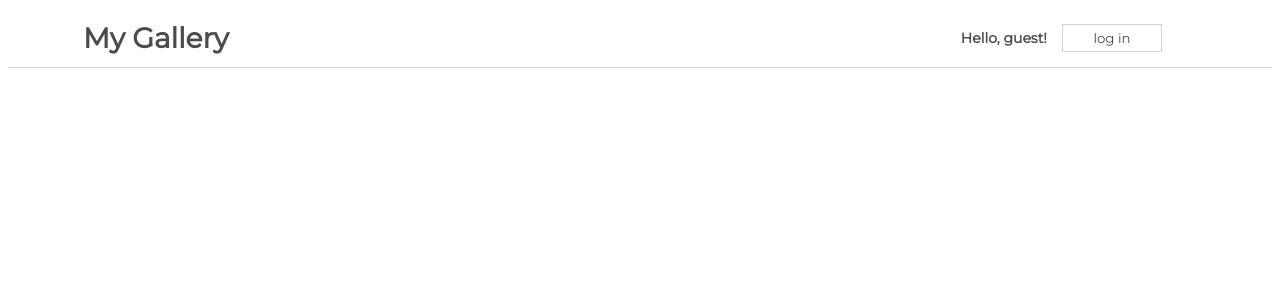
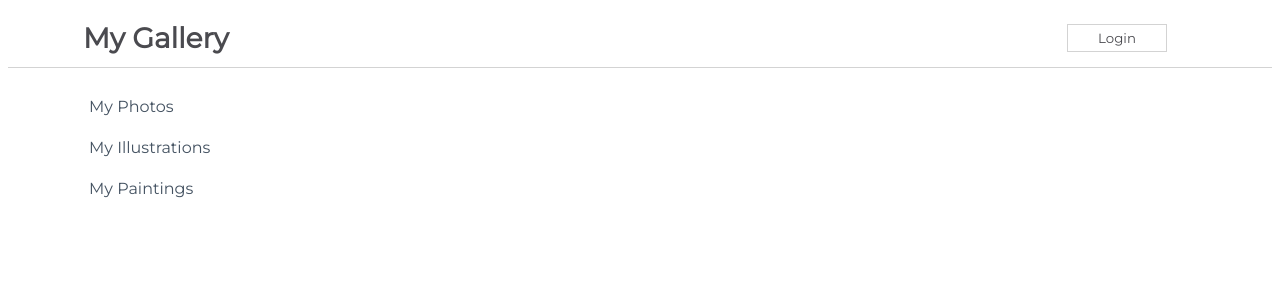
Before and after one commit to lienebriede/CI-react-challenges, a React (Create React App) app in the folder my-app/: page / in a window 1280 px wide. Shown: the top 300 px of the page. Built offline with nearby package versions, Linux system fonts and the light colour scheme.

Commit message:
Nav Bar Form

```diff
--- a/my-app/src/App.js
+++ b/my-app/src/App.js
@@ -1,10 +1,14 @@
 import css from './App.module.css';
-import NavBarSimple from './components/NavBarSimple';
+//import NavBarSimple from './components/NavBarSimple';
+import Sidebar from "./components/Sidebar";
+import NavBarForm from './components/NavBarForm';
 
 function App() {
   return (
     <div className={css.App}>
-      <NavBarSimple />
+      {/* Add your components here */}
+      <NavBarForm />
+      <Sidebar />
     </div>
   );
 }
--- /dev/null
+++ b/my-app/src/components/NavBarChild.js
@@ -0,0 +1,23 @@
+import React from 'react'
+
+function NavBarChild(props) {
+    return (
+        <div>
+            {
+                props.isLoggedIn ?
+                    <button onClick={() => props.handleButtonClick()}>Login</button>
+                    :
+                    <form>
+                        <label htmlFor="username">Username:</label>
+                        <input placeholder="username" id="username" />
+
+                        <label htmlFor="password">Password:</label>
+                        <input placeholder="password" id="password" />
+                        <button onClick={() => props.handleButtonClick()}>Submit</button>
+                    </form>
+            }
+        </div>
+    )
+}
+
+export default NavBarChild
--- /dev/null
+++ b/my-app/src/components/NavBarForm.js
@@ -0,0 +1,30 @@
+import React, { Component } from 'react'
+import css from './css/NavBarForm.module.css';
+import NavBarChild from './NavBarChild';
+export class NavBarForm extends Component {
+    constructor(props) {
+        super(props)
+        this.state = {
+            isLoggedIn: true
+        }
+    }
+
+    handleButtonClick = () => {
+        this.setState((prevState) => ({
+            isLoggedIn: prevState.isLoggedIn ? false : true
+        }), () => console.log(this.state.isLoggedIn))
+
+    }
+    render() {
+        return (
+            <div className={css.NavBar}>
+                <h1>My Gallery</h1>
+                <NavBarChild
+                    isLoggedIn={this.state.isLoggedIn}
+                    handleButtonClick={this.handleButtonClick} />
+            </div>
+        )
+    }
+}
+
+export default NavBarForm
```
